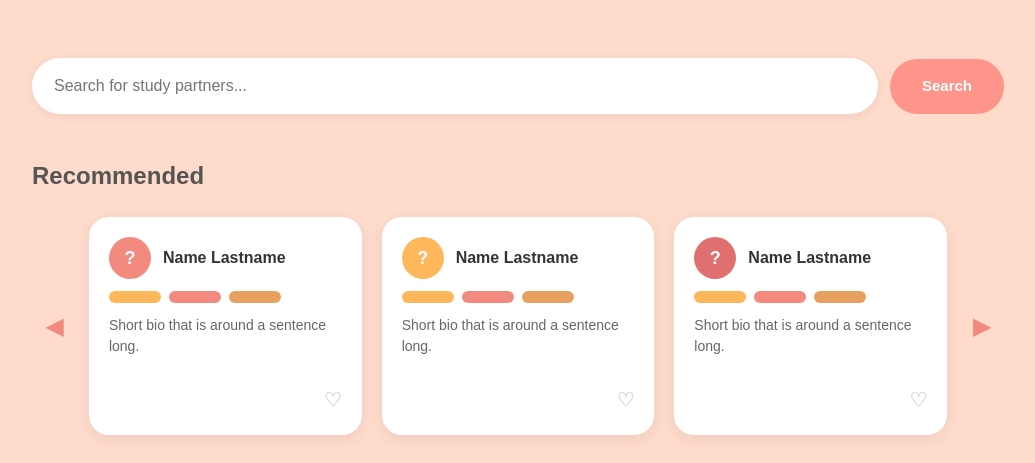
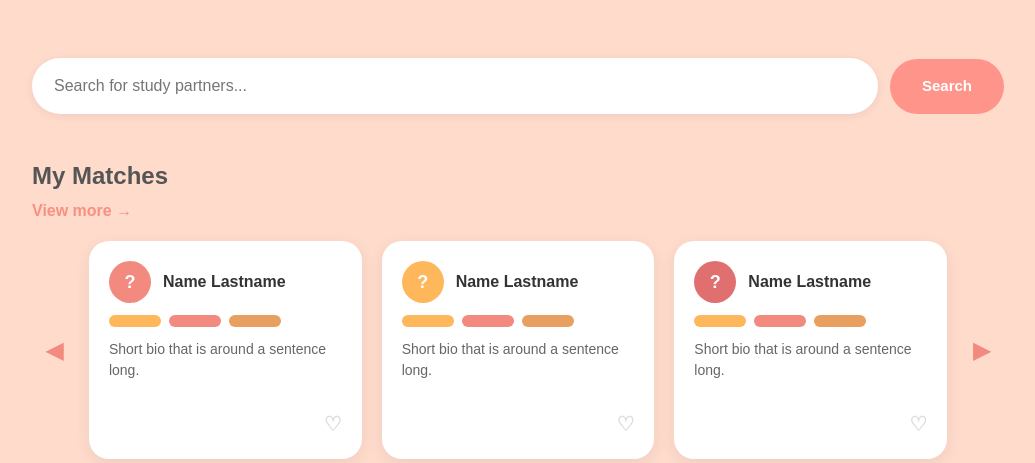
Before and after one commit to TomTran11/CITS3403_AGILE_WEB, a Flask app: page /dashboard in a window 1280 px wide. Shown: the part 192-655 px from the top of the page, without its empty margins (122-1157 px from the left). Run offline with Flask 3, Linux system fonts and the light colour scheme; the visitor is signed in with stand-in values (Sample User, id 1).

Commit message:
edit main page

```diff
--- a/web/templates/main/dashboard.html
+++ b/web/templates/main/dashboard.html
@@ -5,6 +5,7 @@
 
 {% block styles %}
     <link rel="stylesheet" href="{{ url_for('static', filename='css/dashboard.css') }}">
+    <link rel="stylesheet" href="{{ url_for('static', filename='css/matching.css') }}">
 {% endblock %}
 
 {% block content %}
@@ -30,7 +31,10 @@
 
     <!-- RECOMMENDED -->
     <section class="dash-section">
-        <h2 class="dash-section-title">Recommended</h2>
+        <div class="dash-section-header">
+            <h2 class="dash-section-title">My Matches</h2>
+            <a href="{{ url_for('main.matching') }}" class="view-more-link">View more →</a>
+        </div>
         <div class="card-slider-wrap">
             <button class="slider-arrow left">&#9664;</button>
             <div class="card-row">
```
